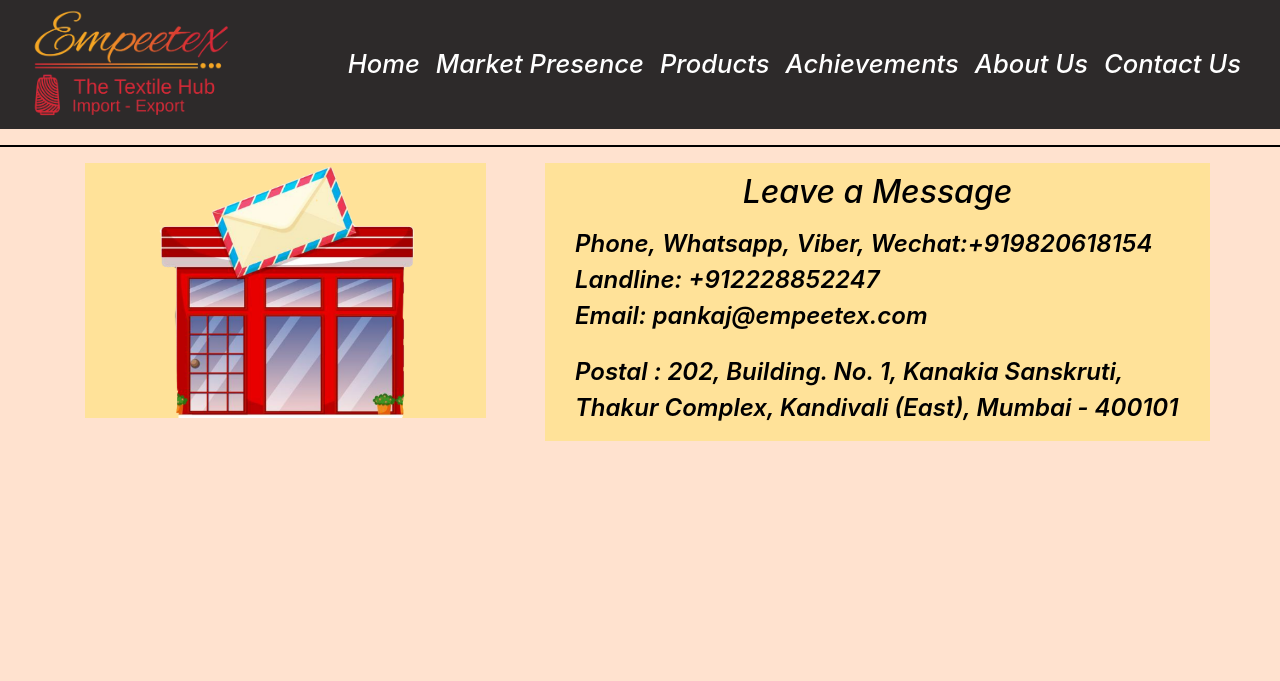
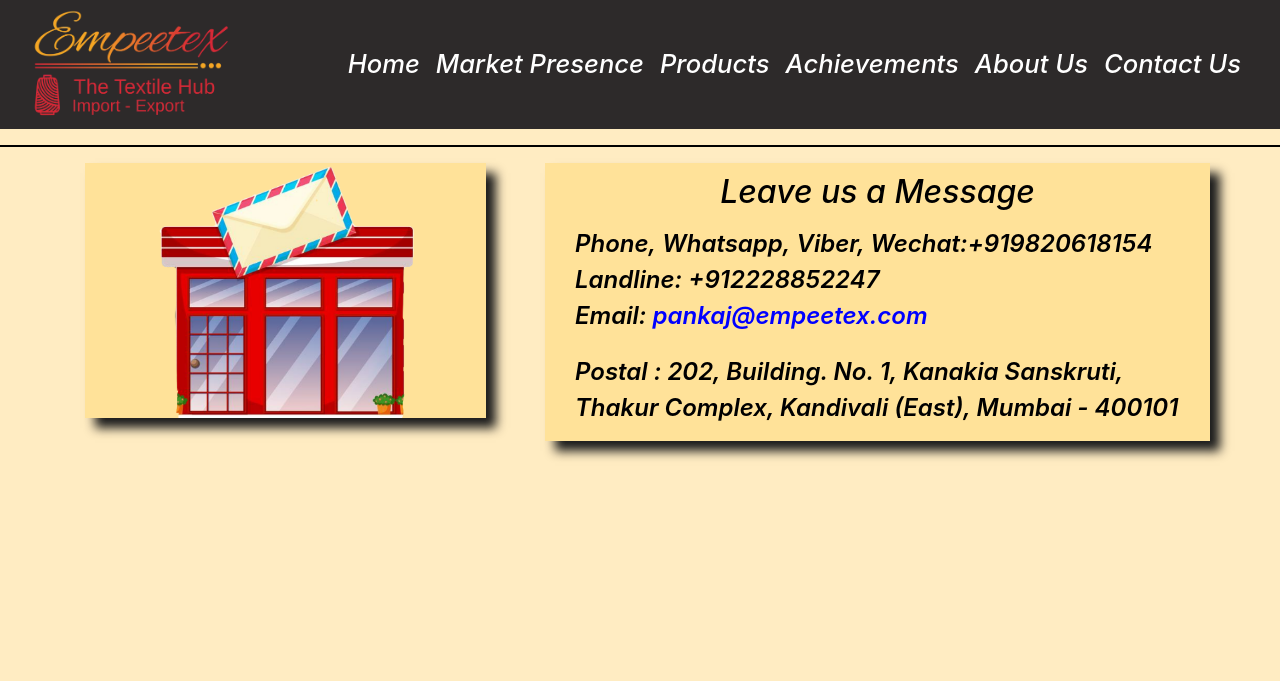
Before and after one commit to yashtibrewal/Empeetex-Website, a PHP site: page /contact_us.php in a window 1280 px wide. Shown: the top 681 px of the page. Run offline with PHP 8.4, Linux system fonts and the light colour scheme.

Commit message:
Resolved Issues and Added Box Shadow on contact us exim_page
Closes #9

```diff
--- a/contact_us.php
+++ b/contact_us.php
@@ -27,10 +27,10 @@
       <div id="contact" class="box col-xl-7 col-lg-6 col-md-12 col-sm-12 col-11">
         <div class="row">
           <div class="inner_box col-10 offset-1 col-xl-12 offset-xl-0 col-lg-12 offset-lg-0 col-md-12 offset-md-0">
-            <h2>Leave a Message</h2>
+            <h2>Leave us a Message</h2>
             <p class="text-left"> Phone,&nbsp;Whatsapp,&nbsp;Viber, Wechat:+919820618154
               Landline:&nbsp;+912228852247
-              <span>Email:&nbsp;pankaj@empeetex.com</span>
+              Email:<span id="msg_email">&nbsp;pankaj@empeetex.com</span>
             </p>
             <p class="text-left"> Postal :
               202, Building. No. 1, Kanakia Sanskruti, <br> Thakur Complex, Kandivali (East), Mumbai -
--- a/exim_page.php
+++ b/exim_page.php
@@ -15,7 +15,7 @@
   <!-- Start of Navbar -->
   <?php
   include('./partials/navigation.php')
-  ?>x
+  ?>
   <!-- End Of Navbar -->
 
   <!-- Start Of Main Content -->
--- a/resources/css/awards.css
+++ b/resources/css/awards.css
@@ -1,5 +1,9 @@
 h3{
     font-size: 1.2em;
+}
+body{
+    background-color: rgb(255, 236, 194);
+    font-style: italic;
 }
 /* Main Styles */
 
--- a/resources/css/contact_us.css
+++ b/resources/css/contact_us.css
@@ -1,5 +1,8 @@
 *{
   box-sizing: border-box;
+}
+body{
+  background-color: rgb(255, 236, 194);
 }
 html{
   position: relative;
@@ -9,11 +12,17 @@ html{
 }
 #image{
   width:90%;
+  box-shadow: 10px 10px 10px #1C1C1C;
+}
+
+#msg_email{
+  color: blue;
 }
 
 #contact{
   display: flex;
   flex-direction: column;
+  box-shadow: 10px 10px 10px #1C1C1C;
 }
 #contact h2{
   font-size: 2em;
--- a/resources/css/products.css
+++ b/resources/css/products.css
@@ -2,7 +2,9 @@
 *{
   box-sizing: border-box;
 }
-
+body{
+  background-color: rgb(255, 236, 194);
+}
 
 /* Main Content Styles */
 
```
Also changed, not shown: index.php (+10 -2 lines), resources/css/home.css (+10 -6 lines).
